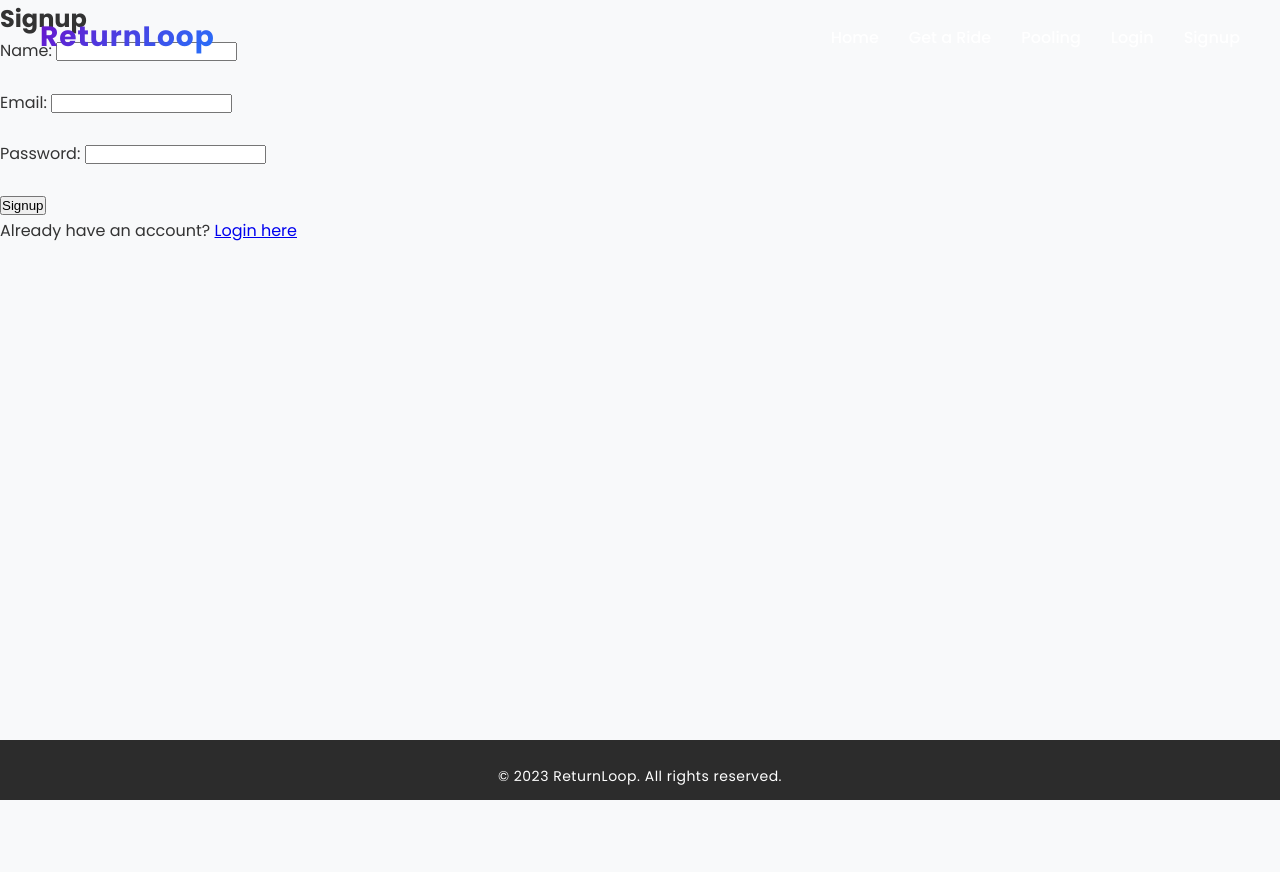
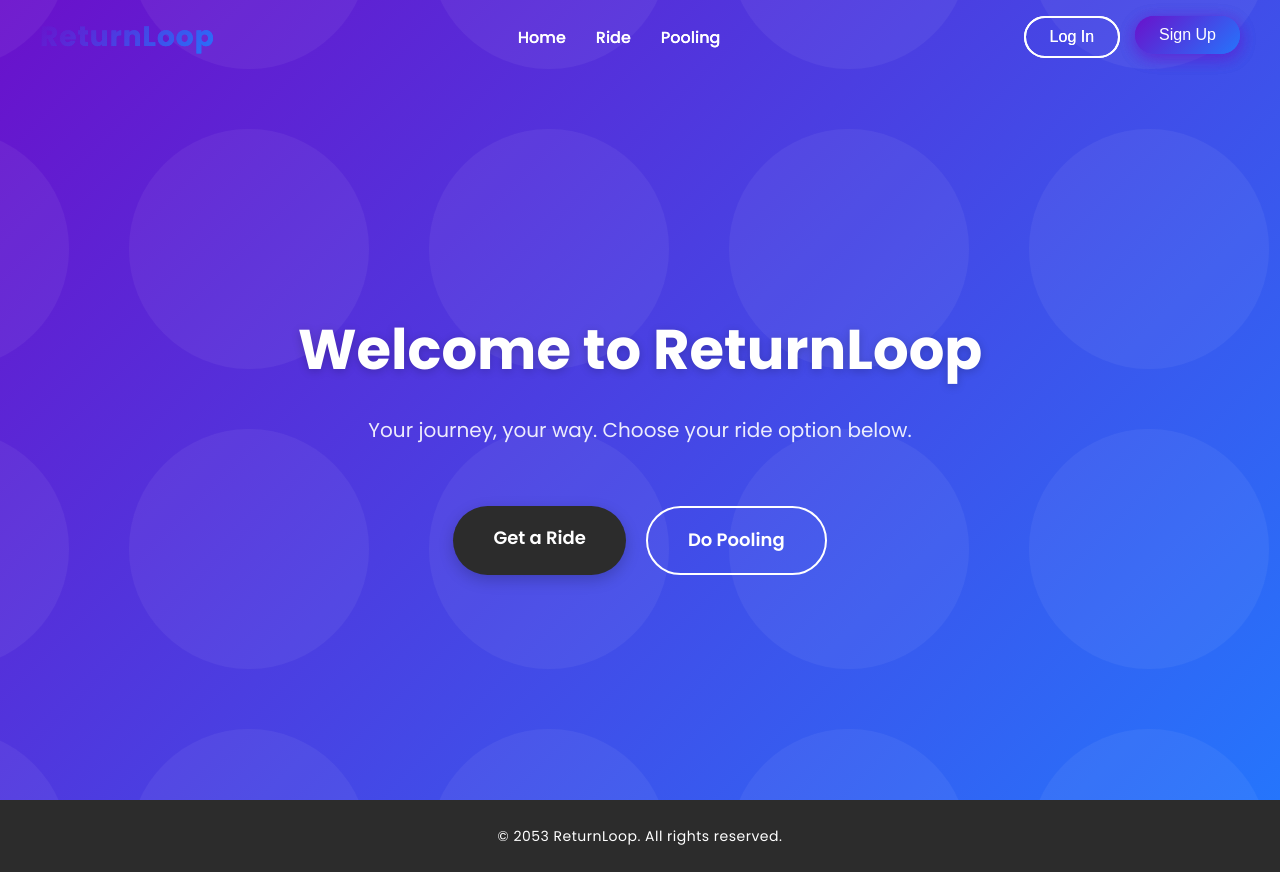
Before and after one commit to Metopher/ReturnLoop, a Flask app: page / in a window 1280 px wide. Before the commit the page ends 800 px from the top, so only its background shows below. Run offline with Flask 3, Linux system fonts and the light colour scheme.

Commit message:
final frontend

```diff
--- a/app.py
+++ b/app.py
@@ -1,24 +1,124 @@
 from flask import Flask, render_template, request, redirect, url_for, flash, session
 import mysql.connector
+import heapq  # For Dijkstra's Algorithm
 
 app = Flask(__name__)
 app.secret_key = 'your_secret_key'  # Required for session management
 
-# Database connection
-connection = mysql.connector.connect(
-    host="localhost",
-    user="root",
-    password="",
-    database="users"
-)
-cursor = connection.cursor()
+# Function to get a new database connection
+def get_db_connection():
+    return mysql.connector.connect(
+        host="localhost",
+        user="root",
+        password="",
+        database="users"
+    )
+
+# Graph Representation of Kochi (Distances in KM)
+graph = {
+    "Aluva": {"Edappally": 10, "Kakkanad": 14},
+    "Edappally": {"Aluva": 10, "Kaloor": 6, "Kakkanad": 8},
+    "Kaloor": {"Edappally": 6, "MG Road": 4},
+    "MG Road": {"Kaloor": 4, "Fort Kochi": 11},
+    "Fort Kochi": {"MG Road": 11, "Willingdon Island": 5},
+    "Willingdon Island": {"Fort Kochi": 5, "Thevara": 6},
+    "Thevara": {"Willingdon Island": 6, "Vyttila": 7},
+    "Vyttila": {"Thevara": 7, "Kakkanad": 9, "Tripunithura": 6},
+    "Kakkanad": {"Edappally": 8, "Aluva": 14, "Vyttila": 9},
+    "Tripunithura": {"Vyttila": 6}
+}
+
+# Dijkstra's Algorithm to find the shortest distance
+def dijkstra(graph, start, end):
+    queue = [(0, start)]  # (distance, node)
+    distances = {node: float('inf') for node in graph}
+    distances[start] = 0
+    visited = set()
+
+    while queue:
+        current_distance, current_node = heapq.heappop(queue)
+
+        if current_node in visited:
+            continue
+        visited.add(current_node)
+
+        if current_node == end:
+            return current_distance  # Return total shortest distance
+
+        for neighbor, weight in graph[current_node].items():
+            distance = current_distance + weight
+            if distance < distances[neighbor]:
+                distances[neighbor] = distance
+                heapq.heappush(queue, (distance, neighbor))
+
+    return float('inf')  # No path found
 
 # Home route
 @app.route('/')
 def home():
     return render_template('home.html')
 
-# Signup route (GET + POST)
+# Get Ride Route (Shortest Distance Calculation)
+@app.route('/get_ride', methods=['GET', 'POST'])
+def get_ride():
+    total_distance = None
+    if request.method == 'POST':
+        start = request.form.get('start_location')
+        destination = request.form.get('destination')
+
+        # Debugging Output
+        print(f"Ride Request - Start: {start}, Destination: {destination}")
+
+        # Check if locations exist in the graph
+        if start not in graph or destination not in graph:
+            flash("Invalid locations entered! Please choose valid areas in Kochi.", "danger")
+            print("fail")
+        else:
+            total_distance = dijkstra(graph, start, destination)
+            flash(f"Shortest distance from {start} to {destination} is {total_distance} km.", "success")
+            print("success")
+
+            # Store ride details in `districts` table if user is logged in
+            if 'user' in session:
+                conn = get_db_connection()
+                cursor = conn.cursor()
+                cursor.execute("INSERT INTO district (area, destination, email) VALUES (%s, %s, %s)",
+                               (start, destination, session['user']))
+                conn.commit()
+                conn.close()
+
+    return render_template('get_ride.html', total_distance=total_distance)
+
+# Pooling Route
+@app.route('/pooling', methods=['GET', 'POST'])
+def pooling():
+    if request.method == 'POST':
+        pickup_location = request.form.get('location')
+        destination = request.form.get('destination')
+        date = request.form.get('date')
+
+        # Debugging Output
+        print(f"Pooling Request - Pickup: {pickup_location}, Destination: {destination}, Date: {date}")
+
+        # Check if locations exist in the graph
+        if pickup_location not in graph or destination not in graph:
+            flash("Invalid locations entered! Please choose valid areas in Kochi.", "danger")
+        else:
+            # Store pooling request in the database if user is logged in
+            if 'user' in session:
+                conn = get_db_connection()
+                cursor = conn.cursor()
+                cursor.execute("INSERT INTO pooling_requests (pickup_location, destination, date, email) VALUES (%s, %s, %s, %s)",
+                               (pickup_location, destination, date, session['user']))
+                conn.commit()
+                conn.close()
+                flash("Pooling request submitted successfully!", "success")
+            else:
+                flash("You must be logged in to submit a pooling request.", "warning")
+
+    return render_template('pooling.html')
+
+# Signup Route
 @app.route('/signup', methods=['GET', 'POST'])
 def signup():
     if request.method == 'POST':
@@ -26,36 +126,41 @@ def signup():
         email = request.form.get('email')
         password = request.form.get('password')
 
-        # Check if the email already exists
+        conn = get_db_connection()
+        cursor = conn.cursor()
+
         cursor.execute("SELECT * FROM idpass WHERE email = %s", (email,))
         existing_user = cursor.fetchone()
 
         if existing_user:
             flash("Email already registered. Please log in.", "warning")
+            conn.close()
             return redirect(url_for('login'))
 
-        # Insert new user
         cursor.execute("INSERT INTO idpass (name, email, password) VALUES (%s, %s, %s)", (name, email, password))
-        connection.commit()
+        conn.commit()
+        conn.close()
 
         flash("Signup successful! Please log in.", "success")
         return redirect(url_for('login'))
 
     return render_template('signup.html')
 
-# Login route (GET + POST)
+# Login Route
 @app.route('/login', methods=['GET', 'POST'])
 def login():
     if request.method == 'POST':
         email = request.form.get('email')
         password = request.form.get('password')
 
-        # Verify credentials
+        conn = get_db_connection()
+        cursor = conn.cursor()
         cursor.execute("SELECT * FROM idpass WHERE email = %s AND password = %s", (email, password))
         user = cursor.fetchone()
+        conn.close()
 
         if user:
-            session['user'] = email  # Store session
+            session['user'] = email
             flash("Login successful!", "success")
             return redirect(url_for('home'))
         else:
@@ -63,21 +168,12 @@ def login():
 
     return render_template('login.html')
 
-# Logout route
+# Logout Route
 @app.route('/logout')
 def logout():
     session.pop('user', None)
     flash("Logged out successfully.", "info")
     return redirect(url_for('home'))
 
-# Other routes
-@app.route('/get_ride')
-def get_ride():
-    return render_template('get_ride.html')
-
-@app.route('/pooling')
-def pooling():
-    return render_template('pooling.html')
-
 if __name__ == '__main__':
     app.run(debug=True)
--- a/templates/home.html
+++ b/templates/home.html
@@ -3,7 +3,7 @@
 <head>
     <meta charset="UTF-8">
     <meta name="viewport" content="width=device-width, initial-scale=1.0">
-    <title>Signup - ReturnLoop</title>
+    <title>Home - ReturnLoop</title>
     <style>
         /* General Styles with enhanced design */
         @import url('https://fonts.googleapis.com/css2?family=Poppins:wght@300;400;500;600;700&display=swap');
@@ -17,7 +17,6 @@
             --accent: #ff4d6d;
             --light-bg: #f8f9fa;
             --card-shadow: 0 10px 20px rgba(0,0,0,0.1);
-            --footer-height: 60px; /* Added footer height variable */
         }
 
         * {
@@ -32,7 +31,6 @@
             background-color: var(--light-bg);
             color: var(--text-dark);
             line-height: 1.6;
-            padding-bottom: var(--footer-height); /* Add padding to account for fixed footer */
         }
 
         /* Enhanced Header and Navigation */
@@ -136,10 +134,11 @@
             box-shadow: 0 6px 20px rgba(106, 17, 203, 0.6);
         }
 
-        /* Enhanced Hero/Form Section */
-        .auth-form-container {
+        /* Hero Section */
+        .hero {
+            text-align: center;
             min-height: 100vh;
-            padding: 180px 20px 100px; /* Increased bottom padding to prevent overlap with footer */
+            padding: 180px 20px 100px;
             background: var(--primary-gradient);
             color: var(--text-light);
             display: flex;
@@ -148,11 +147,9 @@
             align-items: center;
             position: relative;
             overflow: hidden;
-            text-align: center;
-            margin-bottom: var(--footer-height); /* Add margin to prevent overlap with footer */
         }
 
-        .auth-form-container::before {
+        .hero::before {
             content: '';
             position: absolute;
             top: 0;
@@ -169,48 +166,21 @@
             100% { background-position: 300px 300px; }
         }
 
-        .auth-form-container h1 {
-            font-size: 42px;
+        .hero h1 {
+            font-size: 56px;
             font-weight: 700;
             margin-bottom: 20px;
             text-shadow: 0 2px 10px rgba(0,0,0,0.2);
             animation: fadeInDown 1s ease-out;
-            position: relative;
-            z-index: 10;
         }
 
-        .auth-form-container p {
-            font-size: 18px;
-            max-width: 600px;
+        .hero p {
+            font-size: 20px;
+            max-width: 700px;
             margin: 0 auto 40px;
             opacity: 0.9;
-            position: relative;
-            z-index: 10;
             animation: fadeInUp 1s ease-out 0.3s forwards;
             opacity: 0;
-        }
-
-        .auth-form-container p a {
-            color: var(--text-light);
-            font-weight: 600;
-            text-decoration: none;
-            position: relative;
-        }
-
-        .auth-form-container p a:after {
-            content: '';
-            position: absolute;
-            width: 100%;
-            height: 2px;
-            bottom: -2px;
-            left: 0;
-            background: var(--text-light);
-            transition: all 0.3s ease;
-        }
-
-        .auth-form-container p a:hover:after {
-            height: 4px;
-            bottom: -3px;
         }
 
         @keyframes fadeInDown {
@@ -235,17 +205,12 @@
             }
         }
 
-        /* Enhanced Form Styling */
-        .auth-form {
-            background-color: rgba(255, 255, 255, 0.15);
-            backdrop-filter: blur(10px);
-            padding: 40px;
-            border-radius: 15px;
-            box-shadow: var(--card-shadow);
-            max-width: 500px;
-            width: 100%;
-            position: relative;
-            z-index: 10;
+        /* Button container for home page */
+        .button-container {
+            display: flex;
+            gap: 20px;
+            justify-content: center;
+            margin-top: 20px;
             animation: fadeIn 1s ease-out 0.6s forwards;
             opacity: 0;
         }
@@ -255,56 +220,39 @@
             to { opacity: 1; }
         }
 
-        .form-group {
-            margin-bottom: 25px;
-            text-align: left;
-        }
-
-        .form-group label {
-            display: block;
-            margin-bottom: 8px;
-            font-weight: 500;
-            font-size: 16px;
-        }
-
-        .form-group input {
-            width: 100%;
-            padding: 15px 20px;
+        .large-button {
+            padding: 18px 40px;
             border: none;
             border-radius: 50px;
-            background-color: rgba(255, 255, 255, 0.9);
-            font-size: 16px;
-            box-shadow: 0 5px 15px rgba(0,0,0,0.05);
-            transition: all 0.3s ease;
-            font-family: 'Poppins', sans-serif;
-        }
-
-        .form-group input:focus {
-            outline: none;
-            box-shadow: 0 5px 15px rgba(0,0,0,0.1);
-            transform: translateY(-2px);
-        }
-
-        .auth-form button {
-            padding: 15px 30px;
-            width: 100%;
-            border: none;
-            border-radius: 50px;
-            background-color: var(--secondary);
-            color: var(--text-light);
+            text-decoration: none;
             cursor: pointer;
             font-size: 18px;
             font-weight: 600;
-            box-shadow: 0 5px 15px rgba(0,0,0,0.2);
             transition: all 0.3s ease;
-            font-family: 'Poppins', sans-serif;
-            margin-top: 15px;
+            display: inline-block;
         }
 
-        .auth-form button:hover {
-            background-color: var(--accent);
-            transform: translateY(-2px);
-            box-shadow: 0 8px 20px rgba(255, 77, 109, 0.4);
+        .large-button:first-child {
+            background-color: var(--secondary);
+            color: var(--text-light);
+            box-shadow: 0 5px 15px rgba(0,0,0,0.2);
+        }
+
+        .large-button:first-child:hover {
+            background-color: #1a1a1a;
+            transform: translateY(-5px);
+            box-shadow: 0 8px 20px rgba(0,0,0,0.3);
+        }
+
+        .large-button:last-child {
+            background-color: transparent;
+            color: var(--text-light);
+            border: 2px solid var(--text-light);
+        }
+
+        .large-button:last-child:hover {
+            background-color: rgba(255, 255, 255, 0.1);
+            transform: translateY(-5px);
         }
 
         /* Enhanced Footer */
@@ -313,74 +261,61 @@
             padding: 25px;
             background-color: var(--secondary);
             color: var(--text-light);
-            position: fixed;
-            bottom: 0;
+            position: relative;
             width: 100%;
             font-size: 14px;
             letter-spacing: 0.5px;
-            height: var(--footer-height); /* Set explicit height */
-            z-index: 1001; /* Ensure footer stays on top */
-        }
-
-        /* Wrapper for proper footer positioning */
-        .wrapper {
-            min-height: 100vh;
-            position: relative;
         }
     </style>
 </head>
 <body>
-    <div class="wrapper">
     <header id="main-header">
         <nav>
             <div class="logo">ReturnLoop</div>
             <ul class="nav-links">
                 <li><a href="/">Home</a></li>
-                    <li><a href="/get_ride">Get a Ride</a></li>
+                <li><a href="/get_ride">Ride</a></li>
                 <li><a href="/pooling">Pooling</a></li>
-                    <li><a href="/login">Login</a></li>
-                    <li><a href="/signup">Signup</a></li>
             </ul>
+            <div class="auth-buttons">
+                <a href="/login"><button class="login">Log In</button></a>
+                <a href="/signup"><button class="signup">Sign Up</button></a>
+            </div>
+        </nav>
+    </header><header id="main-header">
+        <nav>
+            <div class="logo">ReturnLoop</div>
+            <ul class="nav-links">
+                <li><a href="/">Home</a></li>
+                <li><a href="/get_ride">Ride</a></li>
+                <li><a href="/pooling">Pooling</a></li>
+            </ul>
+            <div class="auth-buttons">
+                <a href="/login"><button class="login">Log In</button></a>
+                <a href="/signup"><button class="signup">Sign Up</button></a>
+            </div>
         </nav>
     </header>
 
-        <body>
-            <h2>Signup</h2>
+    <main>
+        <section class="hero">
+            <h1>Welcome to ReturnLoop</h1>
+            <p>Your journey, your way. Choose your ride option below.</p>
 
-            {% with messages = get_flashed_messages(with_categories=true) %}
-                {% if messages %}
-                    {% for category, message in messages %}
-                        <p class="{{ category }}">{{ message }}</p>
-                    {% endfor %}
-                {% endif %}
-            {% endwith %}
-
-            <form action="{{ url_for('signup') }}" method="POST">
-                <label for="signupName">Name:</label>
-                <input type="text" id="signupName" name="name" required><br><br>
-
-                <label for="signupEmail">Email:</label>
-                <input type="email" id="signupEmail" name="email" required><br><br>
-
-                <label for="signupPassword">Password:</label>
-                <input type="password" id="signupPassword" name="password" required><br><br>
-
-                <button type="submit">Signup</button>
-            </form>
-
-            <p>Already have an account? <a href="{{ url_for('login') }}">Login here</a></p>
-
+            <div class="button-container">
+                <a href="/get_ride" class="large-button">Get a Ride</a>
+                <a href="/pooling" class="large-button">Do Pooling</a>
+            </div>
+        </section>
+    </main>
 
     <footer>
-            <p>&copy; 2023 ReturnLoop. All rights reserved.</p>
+        <p>&copy; 2053 ReturnLoop. All rights reserved.</p>
     </footer>
-    </div>
 
     <script>
         // Enhanced JavaScript functionality
         document.addEventListener('DOMContentLoaded', function() {
-            console.log("ReturnLoop signup page is ready!");
-
             // Header scroll effect
             const header = document.getElementById('main-header');
             window.addEventListener('scroll', function() {
@@ -391,50 +326,15 @@
                 }
             });
 
-            // Form submission animation
-            const authForm = document.querySelector('.auth-form');
-            authForm.addEventListener('submit', function(e) {
-                e.preventDefault();
-
-                const name = this.querySelector('#signupName').value;
-                const email = this.querySelector('#signupEmail').value;
-                const password = this.querySelector('#signupPassword').value;
-
-                if (name && email && password) {
-                    // Visual feedback
-                    const button = this.querySelector('button');
-                    const originalText = button.textContent;
-
-                    button.textContent = 'Processing...';
-                    button.style.width = button.offsetWidth + 'px';
-                    button.disabled = true;
-
-                    // Simulate API request
-                    setTimeout(() => {
-                        button.textContent = 'Signup Successful!';
-                        button.style.backgroundColor = '#4CAF50';
-
-                        setTimeout(() => {
-                            button.textContent = originalText;
-                            button.style.backgroundColor = '';
-                            button.disabled = false;
-                            // Redirect user or perform other actions
-                        }, 2000);
-                    }, 1500);
-                }
+            // Button hover effects
+            const buttons = document.querySelectorAll('button');
+            buttons.forEach(button => {
+                button.addEventListener('mouseover', function() {
+                    this.style.transform = 'translateY(-2px)';
                 });
 
-            // Input field animation
-            const inputs = document.querySelectorAll('input');
-            inputs.forEach(input => {
-                input.addEventListener('focus', function() {
-                    this.parentElement.style.transform = 'translateY(-5px)';
-                    this.style.boxShadow = '0 8px 20px rgba(0,0,0,0.1)';
-                });
-
-                input.addEventListener('blur', function() {
-                    this.parentElement.style.transform = 'translateY(0)';
-                    this.style.boxShadow = '0 5px 15px rgba(0,0,0,0.05)';
+                button.addEventListener('mouseout', function() {
+                    this.style.transform = 'translateY(0)';
                 });
             });
         });
--- a/templates/pooling.html
+++ b/templates/pooling.html
@@ -324,7 +324,7 @@
                 <button type="submit">Find a Pool</button>
             </form>
 
-            <p>Prefer a solo ride? <a href="/get_ride">Get a Ride</a></p>
+            <p>Prefer a solo ride? <a href="get_ride.html">Get a Ride</a></p>
         </section>
     </main>
 
```
Also changed, not shown: templates/signup.html (+22 -27 lines). Lines whose indentation alone changed are shown as unchanged.
